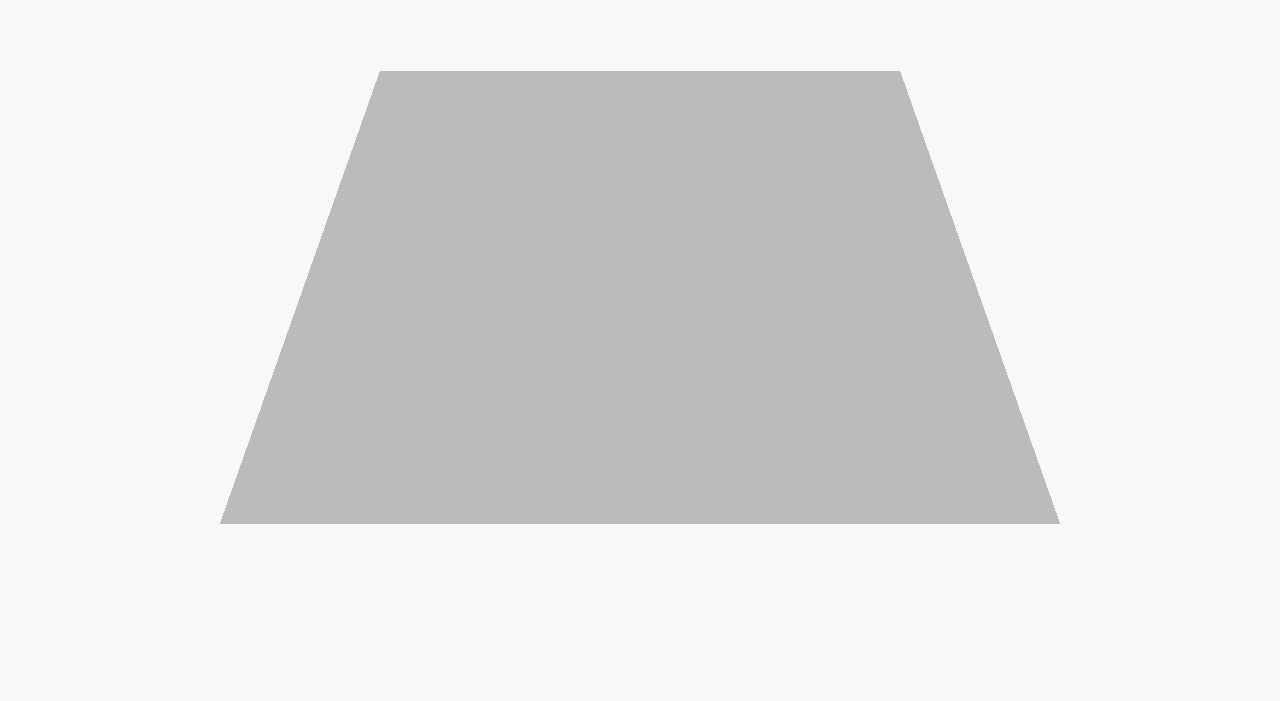
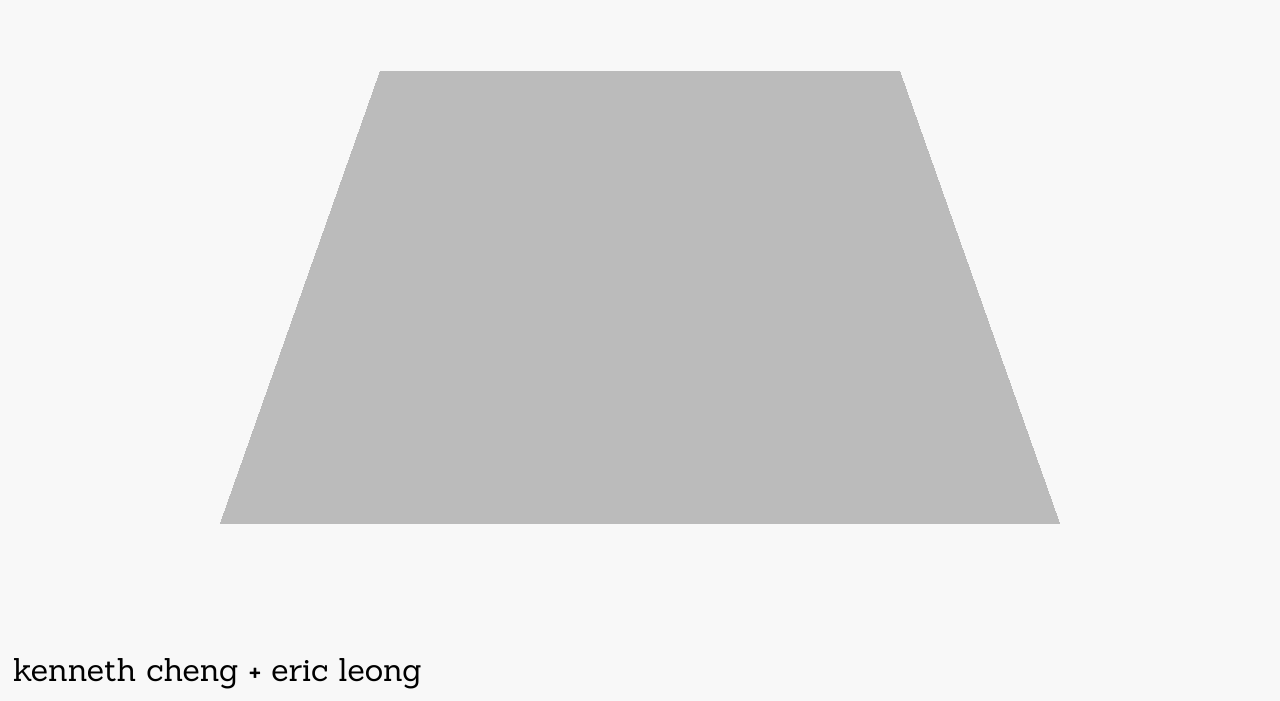
Before and after one commit to dashuaige92/node_arduino, a website: page index.html in a window 1280 px wide. Shown: the part 99-800 px from the top of the page. Drawn offline with nearby package versions, Linux system fonts and the light colour scheme; animation ran at ten frames a second.

Commit message:
Added credits.

```diff
--- a/css/style.css
+++ b/css/style.css
@@ -19,3 +19,14 @@ html, body {
 	margin-top: 16pt;
 	font-size: 44pt;
 }
+
+#author {
+	font-family: Sanchez, serif;
+	margin-right: 8pt;
+	margin-bottom: 8pt;
+	font-size: 24pt;
+
+	position: absolute;
+	left: 1%;
+	bottom: 0%;
+}
--- a/index.html
+++ b/index.html
@@ -20,6 +20,10 @@
 		<div id="container">
 
 		</div>
+
+        <div id="author">
+            kenneth cheng + eric leong
+        </div>
     </body>
 
     <script src="/js/Three.js" type="text/javascript"></script>
```
